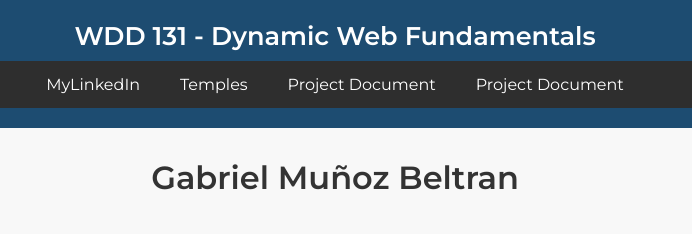
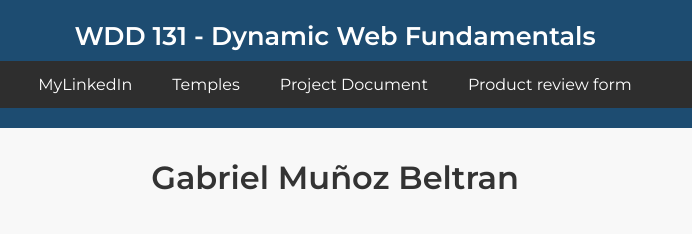
Before and after one commit to gabmunoz27/wdd131, a plain HTML site: page index.html in a window 1280 px wide. Shown: the top 234 px of the page, 305-997 px from the left. Drawn offline with Linux system fonts and the light colour scheme.

Commit message:
changes week5

```diff
--- a/index.html
+++ b/index.html
@@ -26,7 +26,7 @@
       <a href="https://www.linkedin.com/in/gabriel-mu%C3%B1oz/" target="_blank">MyLinkedIn</a>
       <a href="https://gabmunoz27.github.io/wdd131/temples.html" target="_blank">Temples</a>
       <a href="https://gabmunoz27.github.io/wdd131/project/siteplan.html" target="_blank">Project Document</a>
-      <a href="https://gabmunoz27.github.io/wdd131/week05/form.html" target="_blank">Project Document</a>
+      <a href="https://gabmunoz27.github.io/wdd131/week05/form.html" target="_blank">Product review form</a>
     </nav>
   </header>
 
```
Also changed, not shown: week5/form.html (renamed from Week05/form.html), week5/review.html (renamed from Week05/review.html), week5/scripts/scriptreview.js (added), week5/scripts/scripts.js (renamed from Week05/scripts/scripts.js), week5/style/styles copy.css (renamed from Week05/style/styles copy.css), week5/style/styles.css (renamed from Week05/style/styles.css).
